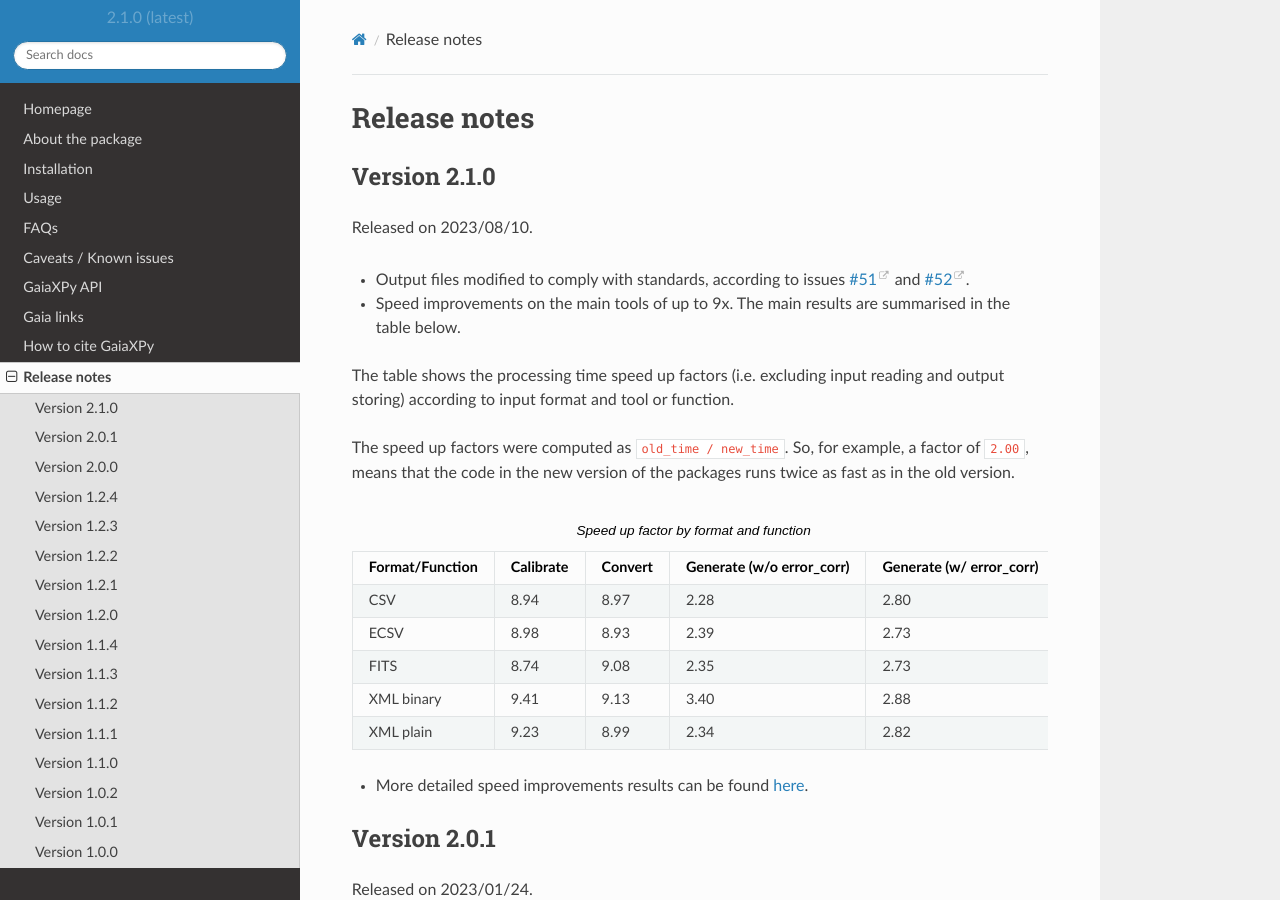
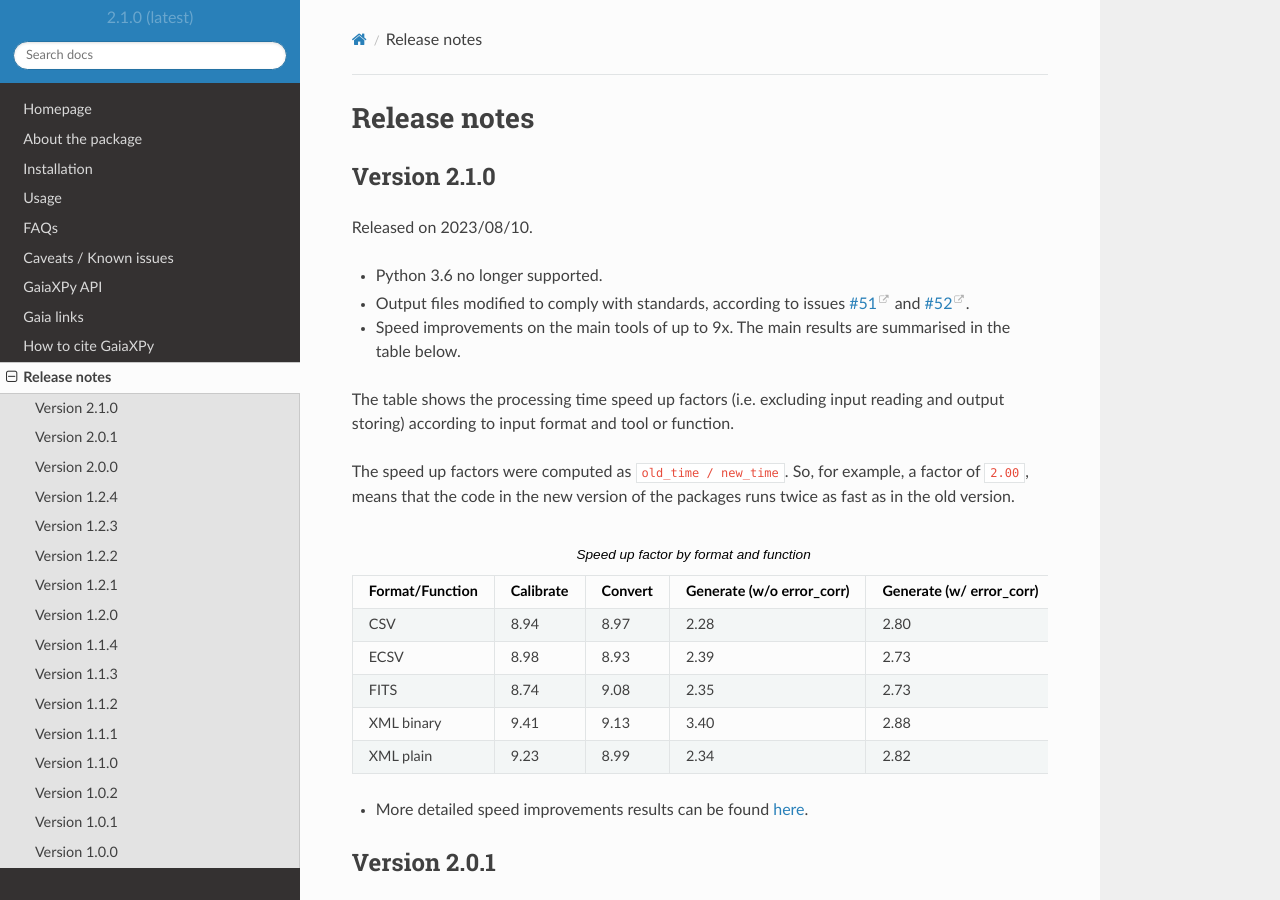
Before and after one commit to gaia-dpci/GaiaXPy, a Sphinx documentation site: the page built from docs/source/releasenotes.rst, in a window 1280 px wide and 900 px high. Built offline with Sphinx 7.4.7 and the Read the Docs theme 2.0.0, drawn with Linux system fonts in a browser that asks for light colours; formulas are drawn with MathJax 3.

Commit message:
Add line on Python version

```diff
--- a/docs/source/releasenotes.rst
+++ b/docs/source/releasenotes.rst
@@ -7,6 +7,7 @@ Version 2.1.0
 -------------
 Released on 2023/08/10.
 
+* Python 3.6 no longer supported.
 * Output files modified to comply with standards, according to issues `#51 <https://github.com/gaia-dpci/GaiaXPy/issues/51>`_ and `#52 <https://github.com/gaia-dpci/GaiaXPy/issues/52>`_.
 * Speed improvements on the main tools of up to 9x. The main results are summarised in the table below.
 
```
